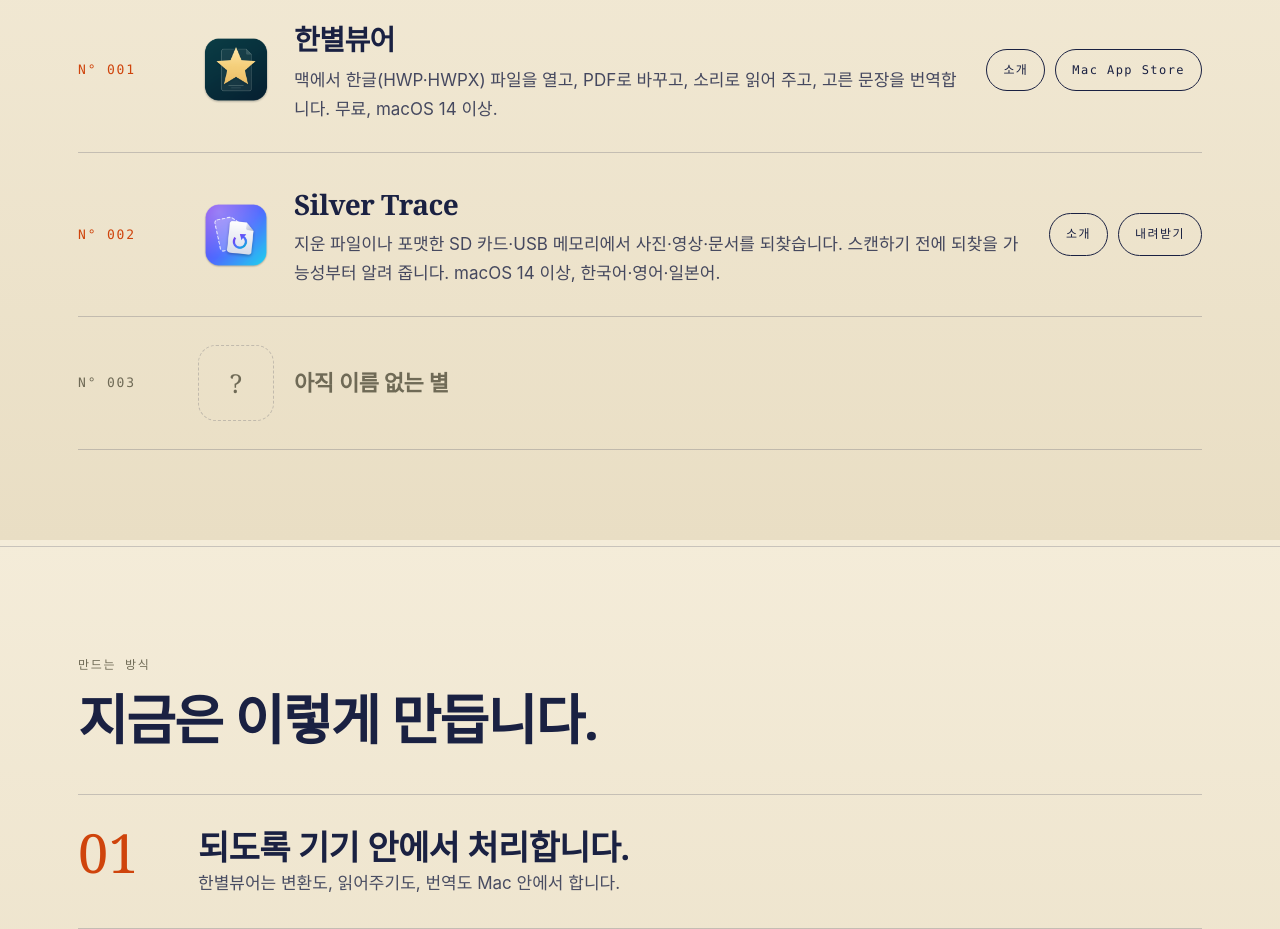
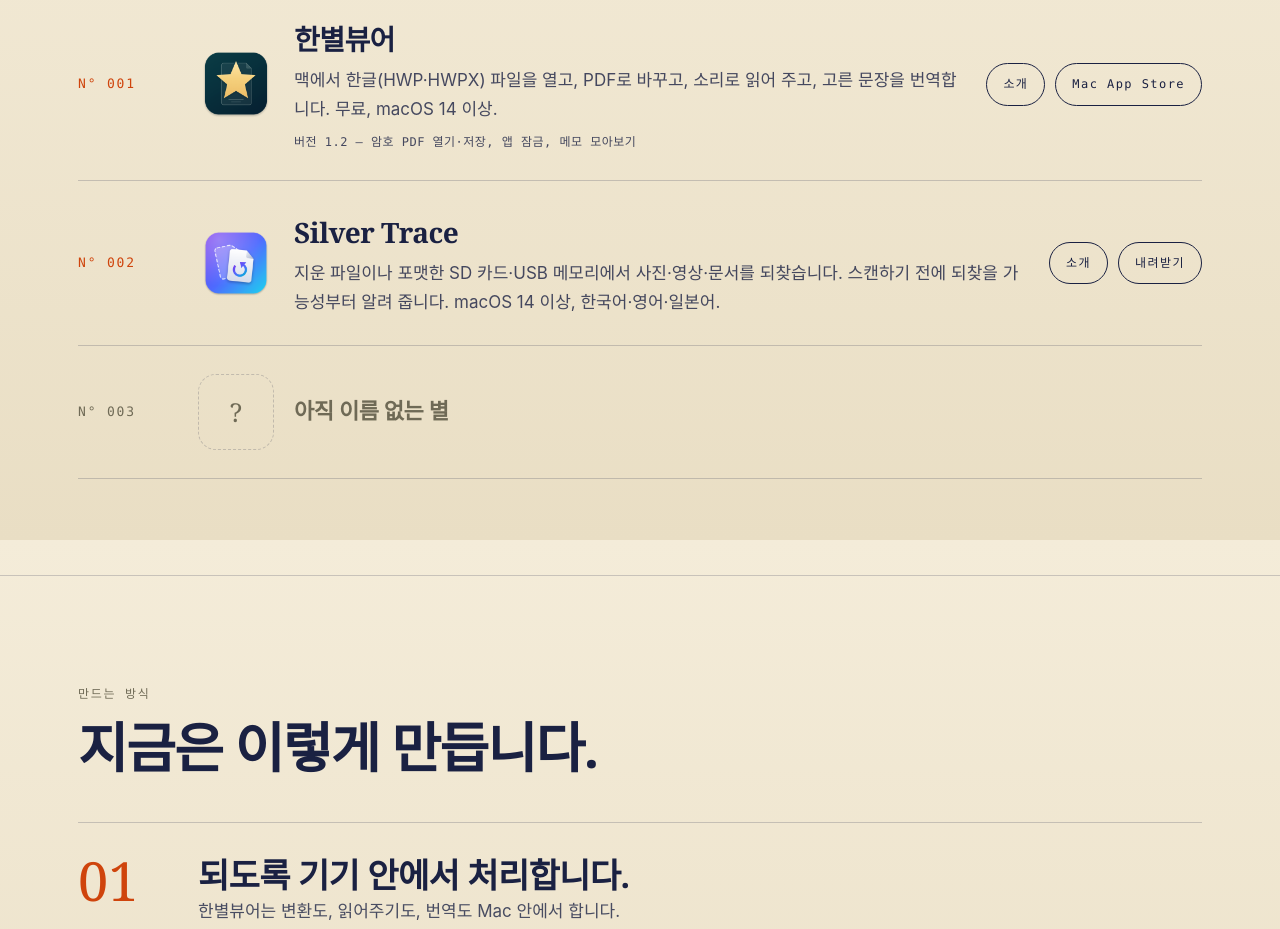
Before and after one commit to Sunstardad/sunstardad.github.io, a plain HTML site: page index.html in a window 1280 px wide. Shown: the part 1060-1989 px from the top of the page. Drawn offline with Linux system fonts and the light colour scheme.

Commit message:
Note Hanbyeol Viewer 1.2 on the homepage
Co-Authored-By: Claude Fable 5.2 <noreply@anthropic.com>

```diff
--- a/index.html
+++ b/index.html
@@ -224,6 +224,7 @@
         <div>
           <h3 data-en="Hanbyeol Viewer">한별뷰어</h3>
           <p data-en="Opens HWP and HWPX files on a Mac, converts them to PDF, reads them aloud and translates selected sentences. Free, for macOS 14 or later.">맥에서 한글(HWP·HWPX) 파일을 열고, PDF로 바꾸고, 소리로 읽어 주고, 고른 문장을 번역합니다. 무료, macOS 14 이상.</p>
+          <p class="mono" style="margin-top:8px;text-transform:none;letter-spacing:.04em" data-en="Version 1.2 — password PDFs, App Lock, All Notes">버전 1.2 — 암호 PDF 열기·저장, 앱 잠금, 메모 모아보기</p>
         </div>
       </div>
       <div class="links">
```
